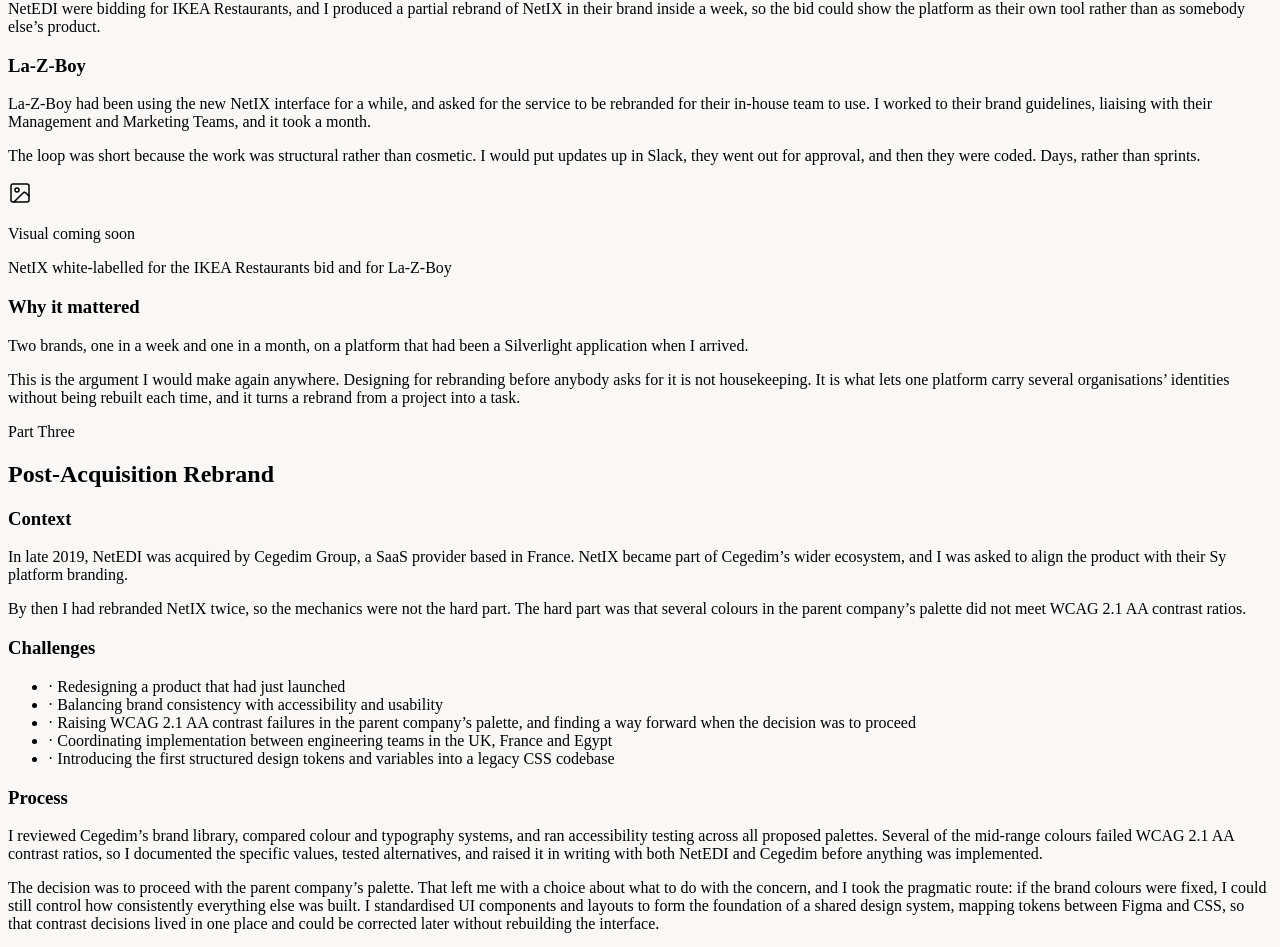
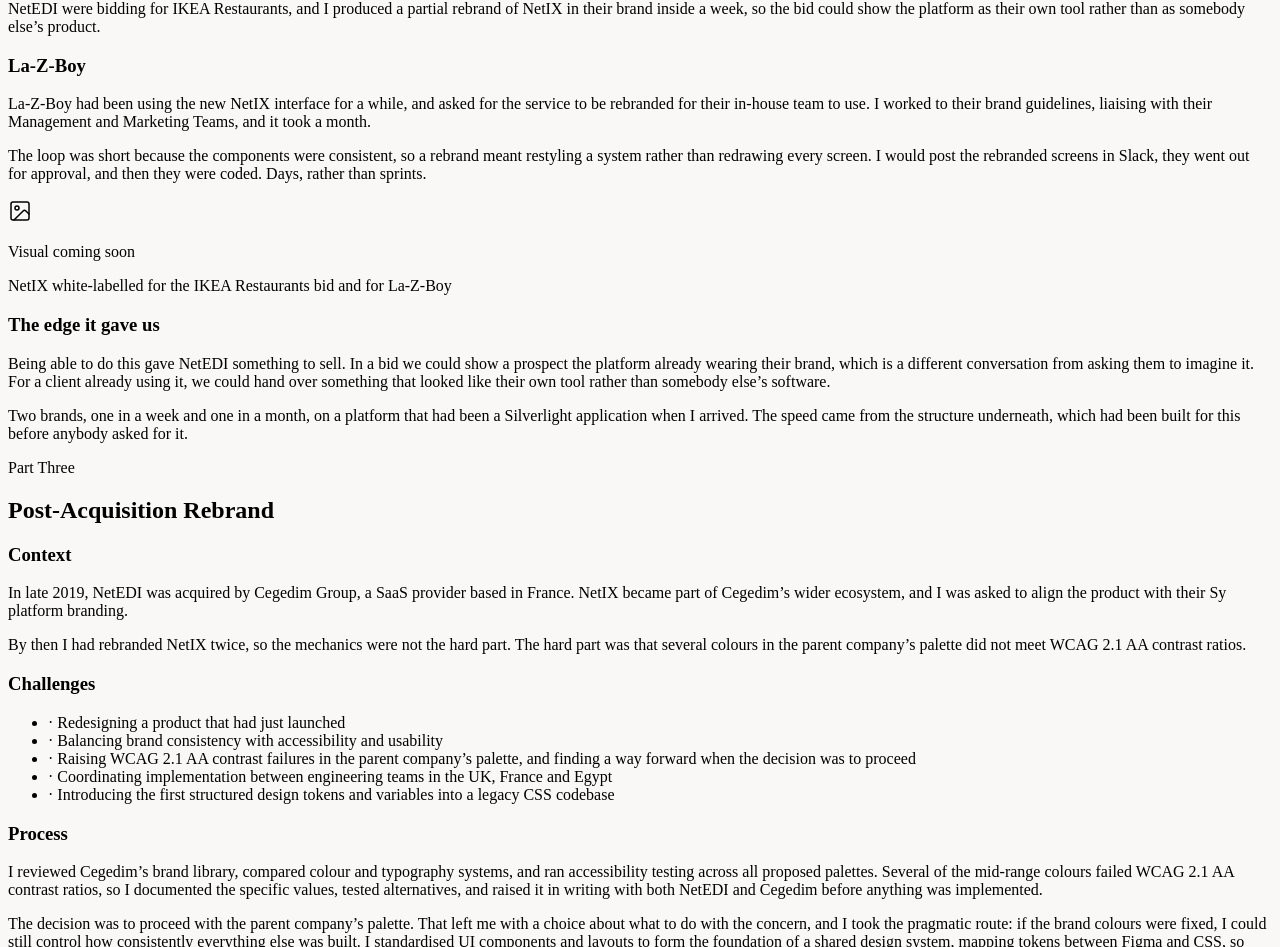
Before and after one commit to jadeparrish/portfolio, a Next.js app: page /work/netix in a window 1280 px wide. Shown: the part 1921-2868 px from the top of the page. Built offline with nearby package versions, Linux system fonts and the light colour scheme.

Commit message:
Refactor text for clarity and consistency

```diff
--- a/app/work/netix/page.js
+++ b/app/work/netix/page.js
@@ -239,8 +239,9 @@ export default function NetIXCaseStudy() {
                   Marketing Teams, and it took a month.
                 </p>
                 <p>
-                  The loop was short because the work was structural rather than
-                  cosmetic. I would put updates up in Slack, they went out for approval,
+                  The loop was short because the components were consistent, so a
+                  rebrand meant restyling a system rather than redrawing every screen. I
+                  would post the rebranded screens in Slack, they went out for approval,
                   and then they were coded. Days, rather than sprints.
                 </p>
               </div>
@@ -249,18 +250,20 @@ export default function NetIXCaseStudy() {
             </div>
 
             <div>
-              <SubLabel>Why it mattered</SubLabel>
+              <SubLabel>The edge it gave us</SubLabel>
               <div className="space-y-4 text-neutral-700 text-[17px] sm:text-[18px] leading-[1.75]">
                 <p>
-                  Two brands, one in a week and one in a month, on a platform that had
-                  been a Silverlight application when I arrived.
+                  Being able to do this gave NetEDI something to sell. In a bid we could
+                  show a prospect the platform already wearing their brand, which is a
+                  different conversation from asking them to imagine it. For a client
+                  already using it, we could hand over something that looked like their
+                  own tool rather than somebody else&rsquo;s software.
                 </p>
                 <p>
-                  This is the argument I would make again anywhere. Designing for
-                  rebranding before anybody asks for it is not housekeeping. It is what
-                  lets one platform carry several organisations&rsquo; identities without
-                  being rebuilt each time, and it turns a rebrand from a project into a
-                  task.
+                  Two brands, one in a week and one in a month, on a platform that had
+                  been a Silverlight application when I arrived. The speed came from the
+                  structure underneath, which had been built for this before anybody
+                  asked for it.
                 </p>
               </div>
             </div>
```
